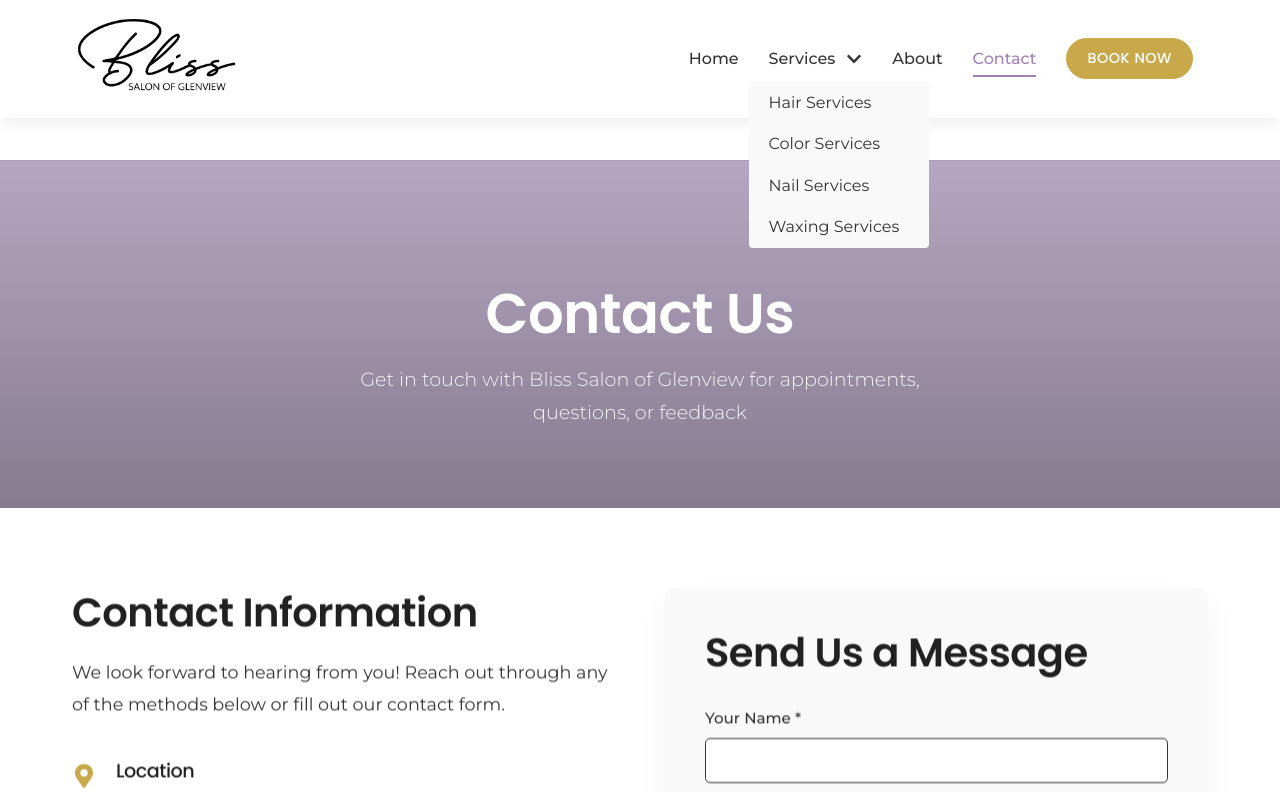
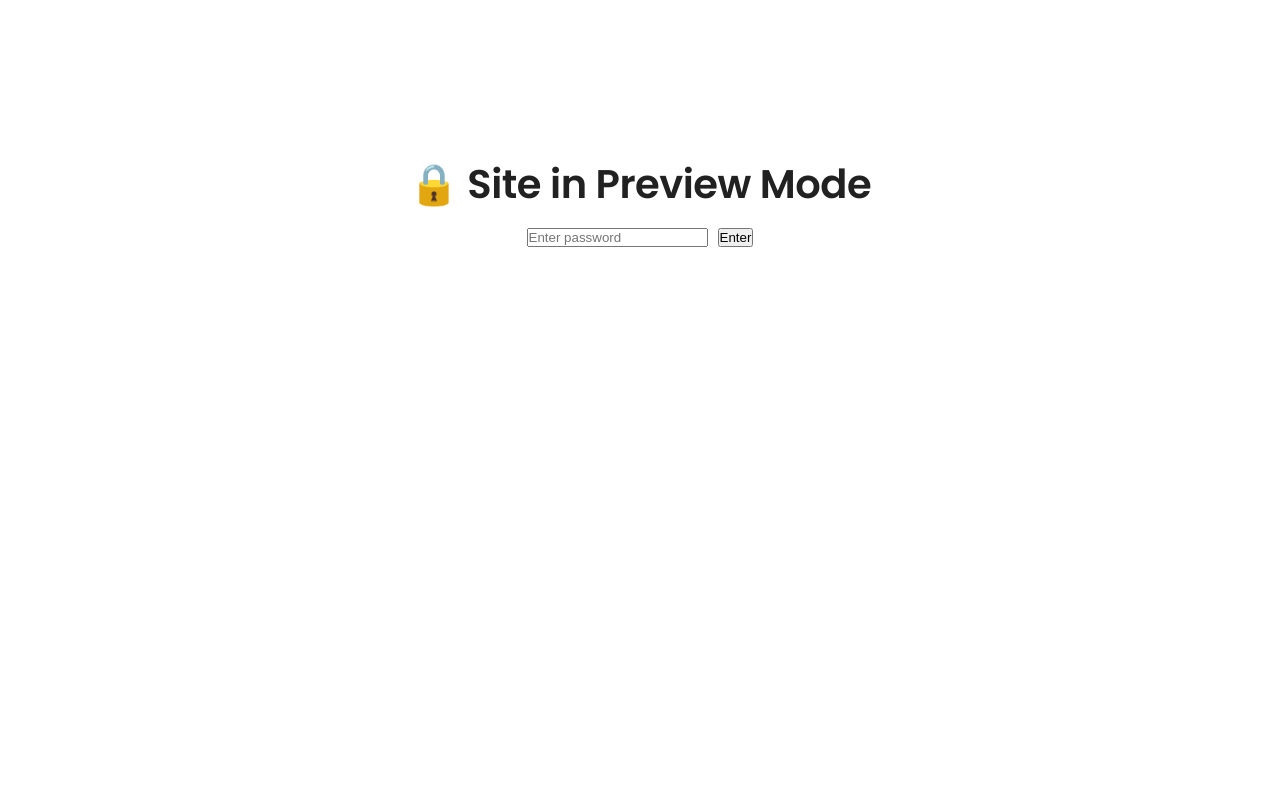
Before and after one commit to G-Gewargis/bliss-glenview, a React (Vite) app: page /contact in a window 1280 px wide. Shown: the top 792 px of the page. Built offline with nearby package versions, Linux system fonts and the light colour scheme.

Commit message:
feat: add PasswordGate component for password protection on site access

```diff
--- a/src/App.jsx
+++ b/src/App.jsx
@@ -4,6 +4,7 @@ import './App.css';
 import Navbar from './components/Navbar';
 import Footer from './components/Footer';
 import HomePage from './pages/HomePage';
+import PasswordGate from "./components/PasswordGate";
 import ServicesPage from './pages/ServicesPage';
 import AboutPage from './pages/AboutPage';
 import ContactPage from './pages/ContactPage';
@@ -19,6 +20,7 @@ function App() {
 
   return (
     <div className="app">
+      <PasswordGate>
       <ScrollToTop />
       <Navbar />
       <main>
@@ -32,6 +34,7 @@ function App() {
       <Footer />
       <Analytics/>
       <SpeedInsights />
+      </PasswordGate>
     </div>
   );
 }
--- /dev/null
+++ b/src/components/PasswordGate.jsx
@@ -0,0 +1,34 @@
+import { useState } from "react";
+
+const CORRECT_PASSWORD = "bliss2025"; // change this to whatever you want
+
+export default function PasswordGate({ children }) {
+  const [entered, setEntered] = useState(false);
+  const [input, setInput] = useState("");
+
+  const handleSubmit = (e) => {
+    e.preventDefault();
+    if (input === CORRECT_PASSWORD) {
+      setEntered(true);
+    } else {
+      alert("Wrong password");
+    }
+  };
+
+  if (entered) return children;
+
+  return (
+    <div style={{ textAlign: "center", marginTop: "20vh" }}>
+      <h2>🔒 Site in Preview Mode</h2>
+      <form onSubmit={handleSubmit}>
+        <input
+          type="password"
+          placeholder="Enter password"
+          value={input}
+          onChange={(e) => setInput(e.target.value)}
+        />
+        <button type="submit" style={{ marginLeft: "10px" }}>Enter</button>
+      </form>
+    </div>
+  );
+}
```
